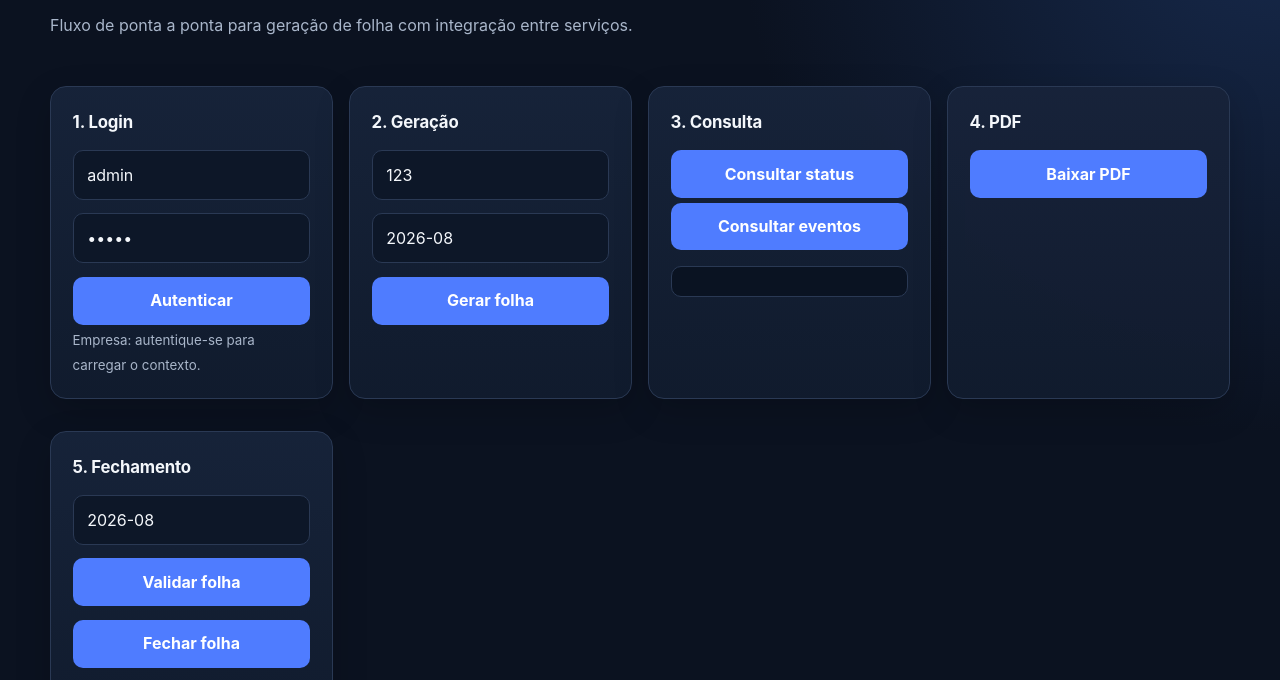
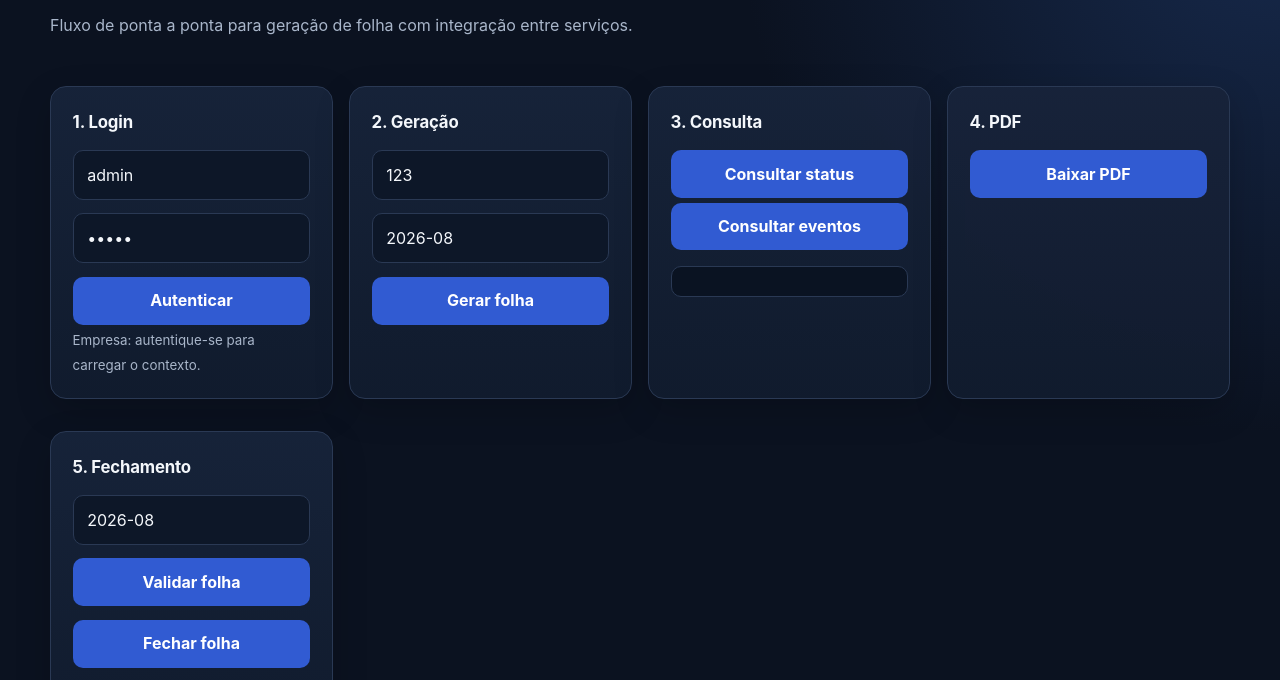
Before and after one commit to thallysonsalazar2025/payroll-portal-client, a plain HTML site: page index.html in a window 1280 px wide. Shown: the part 111-791 px from the top of the page. Drawn offline with Linux system fonts and the light colour scheme.

Commit message:
fix(ui): restore input focus outline and improve primary button contrast

```diff
--- a/src/styles.css
+++ b/src/styles.css
@@ -7,8 +7,8 @@
   --border: #2a3954;
   --text: #f4f7fb;
   --muted: #a9b6ca;
-  --primary: #4f7cff;
-  --primary-hover: #6b91ff;
+  --primary: #315bd2;
+  --primary-hover: #2449b3;
   --focus: #93b4ff;
   --success: #86efac;
   --danger: #fca5a5;
@@ -50,7 +50,7 @@ input, button {
   border: 1px solid var(--border);
   font: inherit;
 }
-input { background: #0d1728; color: var(--text); outline: none; }
+input { background: #0d1728; color: var(--text); }
 input:focus { border-color: var(--focus); box-shadow: 0 0 0 3px rgba(147,180,255,.16); }
 button {
   cursor: pointer;
```
